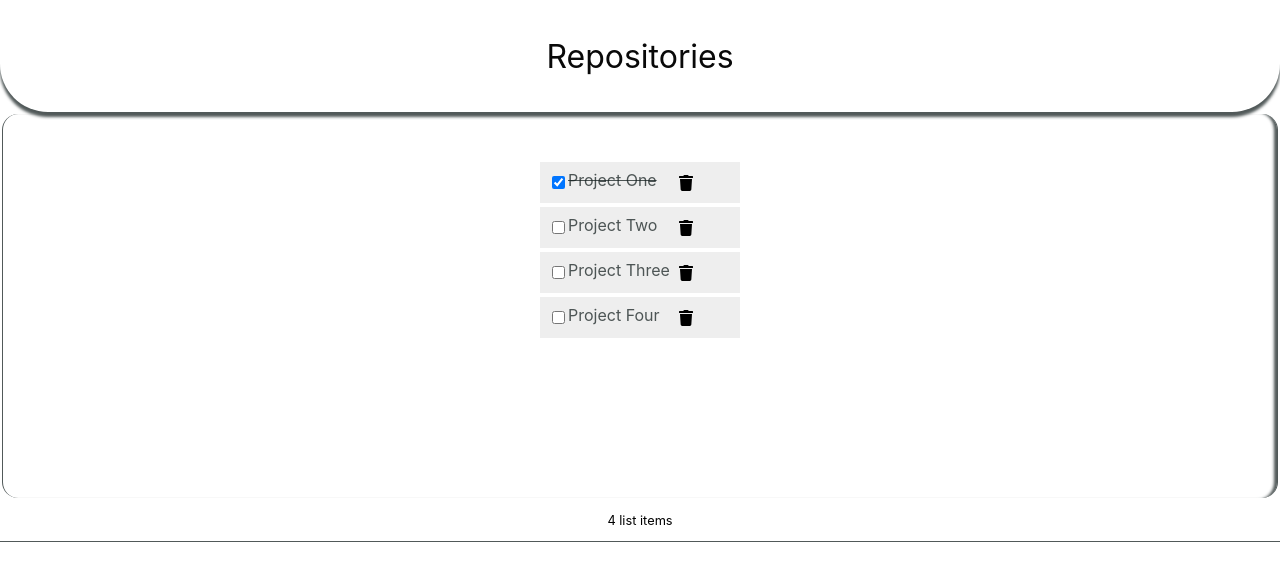
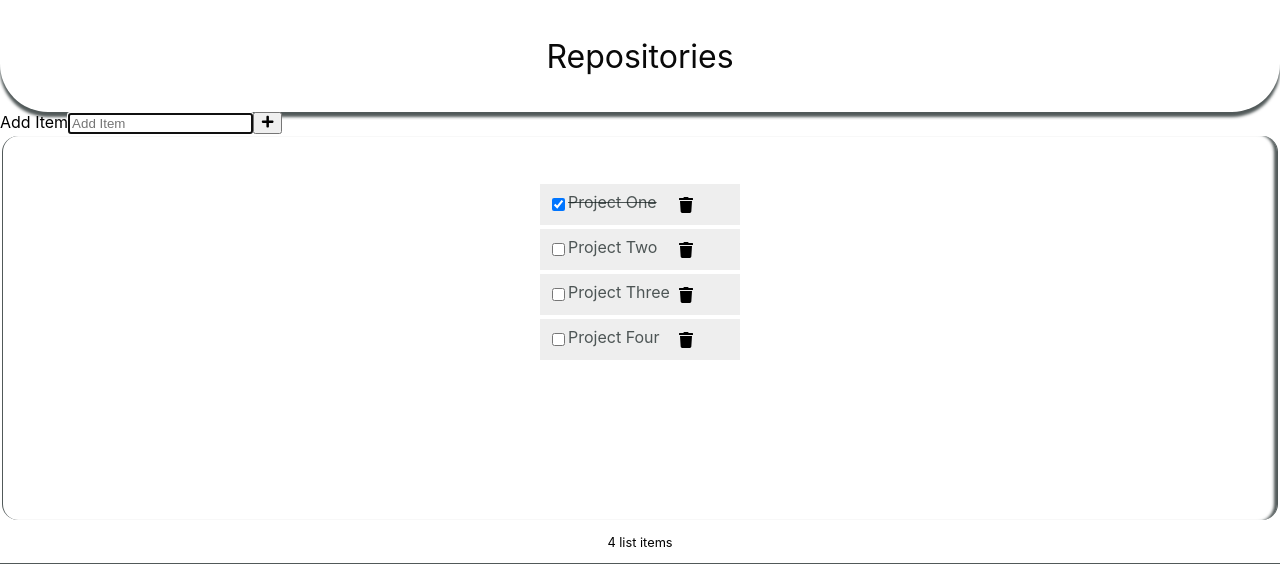
Before and after one commit to gichuki-w/Project-Two, a React (Create React App) app: page / in a window 1280 px wide. Shown: the top 586 px of the page. Built offline with nearby package versions, Linux system fonts and the light colour scheme.

Commit message:
form component 0

```diff
--- a/package.json
+++ b/package.json
@@ -8,6 +8,7 @@
     "@testing-library/user-event": "^13.5.0",
     "react": "^18.1.0",
     "react-dom": "^18.1.0",
+    "react-icons": "^4.4.0",
     "react-scripts": "5.0.1",
     "web-vitals": "^2.1.4"
   },
@@ -34,8 +35,5 @@
       "last 1 firefox version",
       "last 1 safari version"
     ]
-  },
-  "devDependencies": {
-    "react-icons": "^4.4.0"
   }
 }
--- /dev/null
+++ b/src/AddItem.js
@@ -0,0 +1,24 @@
+import { FaPlus } from "react-icons/fa";
+
+const AddItem = () => {
+    return (
+        <form className="addForm">
+            <label htmlFor="addItem">Add Item</label>
+            <input type="text"
+                autoFocus
+                id="addItem"
+                placeholder="Add Item"
+                required
+
+            />
+            <button
+                type="submit"
+                aria-label="Add Item"
+            ><FaPlus />
+            </button>
+
+        </form>
+    )
+}
+
+export default AddItem
--- a/src/App.js
+++ b/src/App.js
@@ -3,6 +3,7 @@ import Header from './Header'
 import Footer from './Footer'
 import Content from './Content'
 import { useState } from 'react'
+import AddItem from './AddItem'
 
 
 function App() {
@@ -43,6 +44,7 @@ function App() {
     return (
       <div className="App">
         <Header title="Repositories" />
+        <AddItem/>
         <Content
           items={items}
           // setItems={setItems}
--- a/src/ItemList.js
+++ b/src/ItemList.js
@@ -5,7 +5,7 @@ const ItemList = ({ items, handleCheck, handleDelete }) => {
             <ul>
                 {items.map((item) => (
                     <LineItem
-                    key={item.id}
+                    key={item.id} //Each li child should have a unique key prop
                     item={item}
                     handleCheck={handleCheck}
                     handleDelete={handleDelete}
--- a/src/LineItem.js
+++ b/src/LineItem.js
@@ -3,7 +3,7 @@ import { FaTrash } from "react-icons/fa";
 
 const LineItem = ({ item, handleCheck, handleDelete }) => {
     return (
-            <li className='item' key={item.id}>
+            <li className='item'>
                 <input
                     type="checkbox"
                     checked={item.checked}
@@ -16,8 +16,8 @@ const LineItem = ({ item, handleCheck, handleDelete }) => {
             <FaTrash
                     role="button"
                     onClick={() => handleDelete(item.id)}
-                tabIndex="0"
-                aria-label="Delete ${item.item}"
+                    tabIndex="0"
+                    aria-label="Delete ${item.item}"
                 />
             </li>
     )
```
Also changed, not shown: 1 other file (tests, documents, lock files or other folders).
